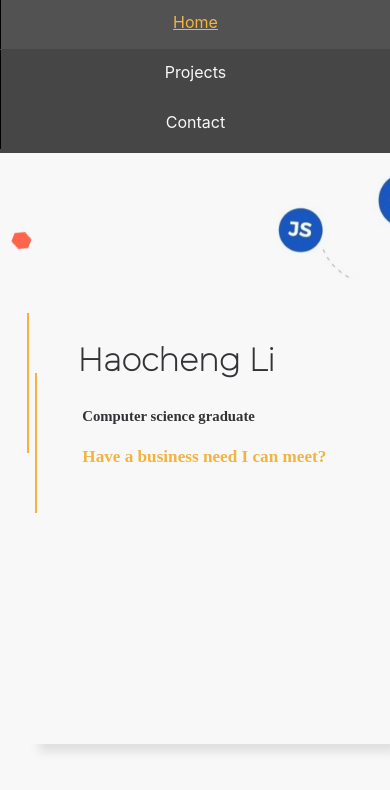
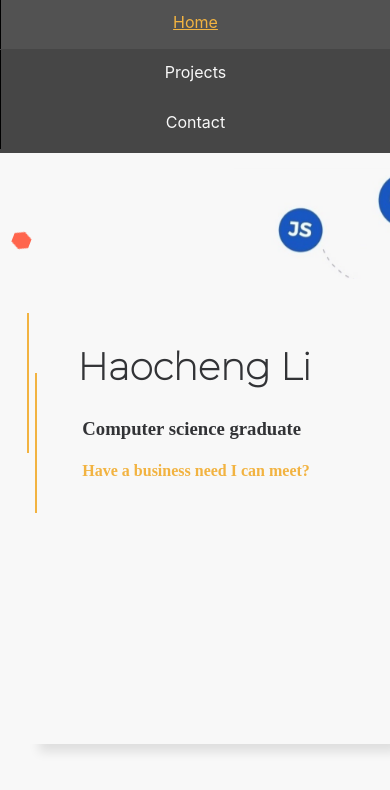
Before and after one commit to Teggoon/Personal-Portfolio, a React (Create React App) app: page / in a window 390 px wide. Shown: the top 790 px of the page. Built offline with nearby package versions, Linux system fonts and the light colour scheme; a web font is replaced by a local one.

Commit message:
more responsive title card

```diff
--- a/src/css/App.css
+++ b/src/css/App.css
@@ -142,7 +142,7 @@ body {
   margin-left: 7vw;
   width: calc(50vw + 10rem);
   max-width: 500px;
-  height: 55vh;
+  min-height: 55vh;
   margin-bottom: 20vh;
   box-sizing: border-box;
   animation: fadeinsubtle 1s ease;
@@ -171,7 +171,7 @@ body {
 .homepage-name {
   color: var(--dark);
   font-weight: 100;
-  font-size: calc(2vw + 1.5em);
+  font-size: calc(3.5vmin + 1.5em);
   font-family: MontserratThin;
   margin-bottom: 0px;
   margin-left: 50px;
@@ -180,7 +180,7 @@ body {
 .homepage-title {
   color: var(--dark);
   font-family: Montserrat;
-  font-size: calc(0.5vw + 0.8em);
+  font-size: calc(3.5vmin+ 0.8em);
   font-weight: 800;
   margin-top: 29px;
   margin-left: 55px;
@@ -190,7 +190,7 @@ body {
   color: var(--light-orange);
   font-family: Montserrat;
   font-weight: bolder;
-  font-size: calc(0.3vw + 1em);
+  font-size: calc(3.5vmin+ 0.8em);
   margin-left: 55px;
 
 }
```
